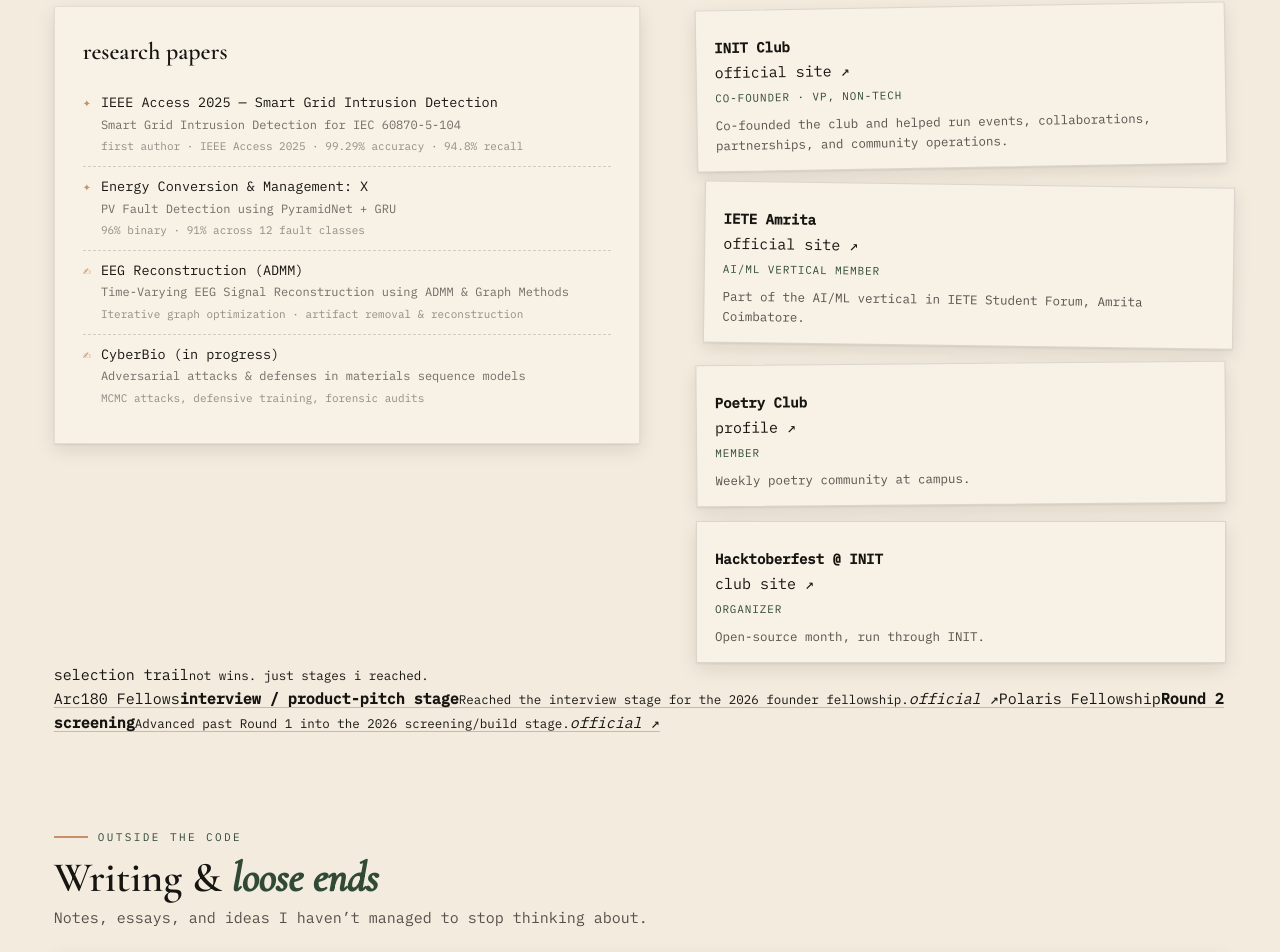
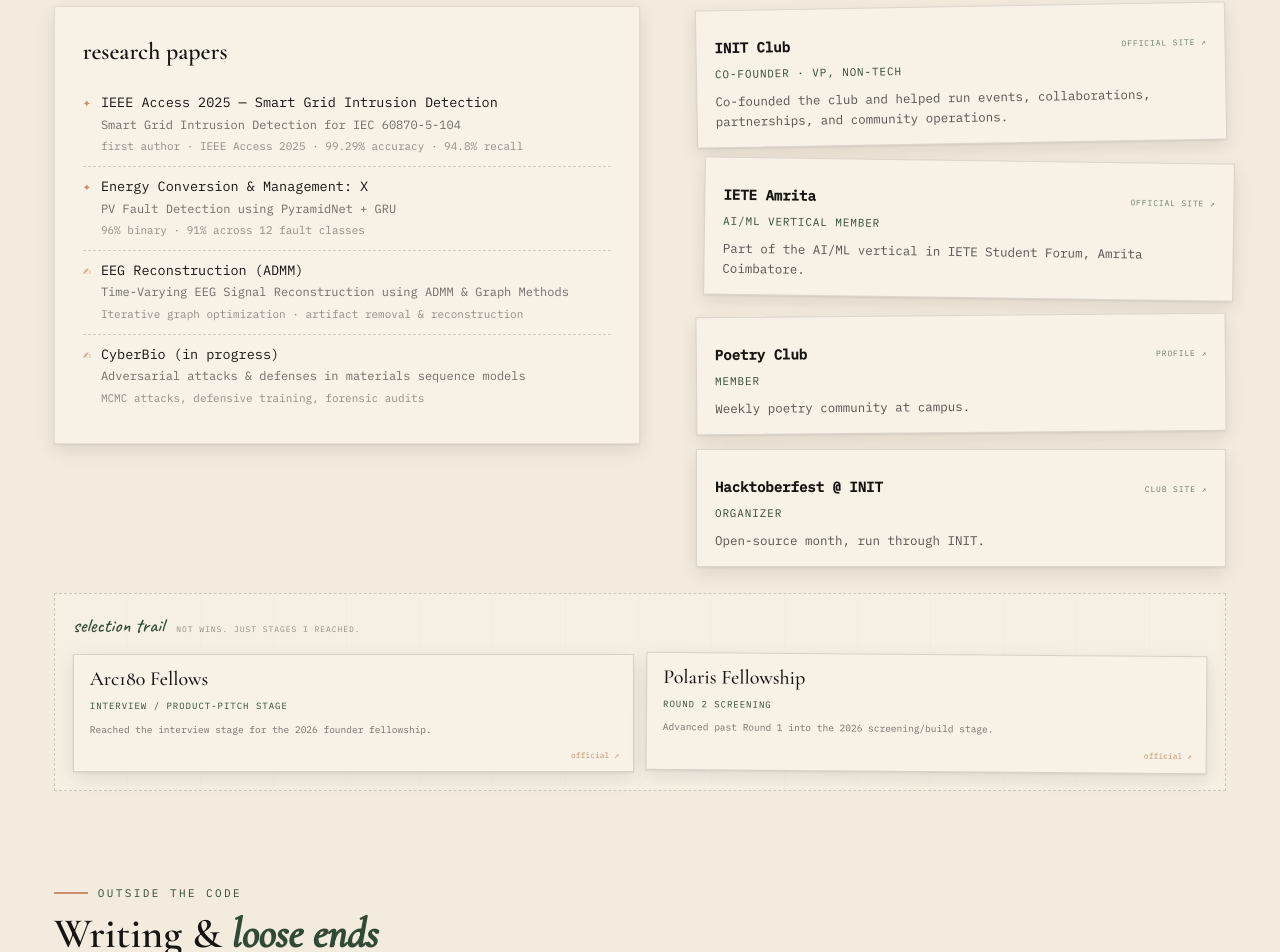
Before and after one commit to Mrudula-itsjuzme/portfolio-site, a React (Vite) app: page / in a window 1280 px wide. Shown: the part 6194-7146 px from the top of the page. Built offline with nearby package versions, Linux system fonts and the light colour scheme.

Commit message:
style: make community links verifiable and selection trail compact

```diff
--- a/src/styles/lab.css
+++ b/src/styles/lab.css
@@ -4242,3 +4242,129 @@ html[data-fullscreen="true"] .hero,
     grid-template-columns: 1fr 1fr;
   }
 }
+
+
+/* ============================================================
+   community verification + selection trail
+   ============================================================ */
+
+.community-card-head {
+  display: flex;
+  align-items: baseline;
+  justify-content: space-between;
+  gap: 12px;
+}
+
+.community-card-head h4 {
+  margin-right: auto;
+}
+
+.community-verify {
+  font-size: 8px;
+  text-transform: uppercase;
+  letter-spacing: .11em;
+  color: var(--forest);
+  opacity: .7;
+}
+
+.index-card:hover .community-verify {
+  opacity: 1;
+}
+
+.selection-trail {
+  margin-top: 26px;
+  padding: 16px 18px 18px;
+  border: 1px dashed rgba(23,21,18,.18);
+  background:
+    linear-gradient(rgba(247,241,230,.68), rgba(247,241,230,.68)),
+    repeating-linear-gradient(90deg, transparent 0 72px, rgba(49,74,53,.05) 72px 73px);
+}
+
+.selection-trail-head {
+  display: flex;
+  align-items: baseline;
+  gap: 12px;
+  margin-bottom: 12px;
+}
+
+.selection-trail-head > span {
+  font-family: var(--hand);
+  font-size: 20px;
+  color: var(--forest);
+}
+
+.selection-trail-head small {
+  font-size: 8px;
+  text-transform: uppercase;
+  letter-spacing: .12em;
+  color: rgba(23,21,18,.45);
+}
+
+.selection-trail-grid {
+  display: grid;
+  grid-template-columns: repeat(2, minmax(0,1fr));
+  gap: 12px;
+}
+
+.selection-chip {
+  position: relative;
+  display: grid;
+  gap: 4px;
+  min-height: 118px;
+  padding: 14px 16px 28px;
+  text-decoration: none !important;
+  color: var(--ink);
+  border: 1px solid rgba(23,21,18,.14);
+  background: var(--cream);
+  box-shadow: var(--shadow-paper);
+  transition: transform .16s ease, box-shadow .16s ease;
+}
+
+.selection-chip:nth-child(2) {
+  transform: rotate(.45deg);
+}
+
+.selection-chip:hover {
+  transform: translateY(-3px) rotate(0deg);
+  box-shadow: var(--shadow-lift);
+}
+
+.selection-name {
+  font-family: var(--serif);
+  font-size: 20px;
+  line-height: 1;
+}
+
+.selection-chip strong {
+  font: 9px var(--mono);
+  text-transform: uppercase;
+  letter-spacing: .11em;
+  color: var(--forest);
+}
+
+.selection-chip small {
+  font-size: 9.5px;
+  line-height: 1.45;
+  color: rgba(23,21,18,.58);
+}
+
+.selection-chip i {
+  position: absolute;
+  right: 14px;
+  bottom: 10px;
+  font-style: normal;
+  font-size: 8px;
+  color: var(--clay);
+}
+
+@media (max-width: 720px) {
+  .selection-trail-grid {
+    grid-template-columns: 1fr;
+  }
+
+  .selection-trail-head {
+    align-items: flex-start;
+    flex-direction: column;
+    gap: 2px;
+  }
+}
```
